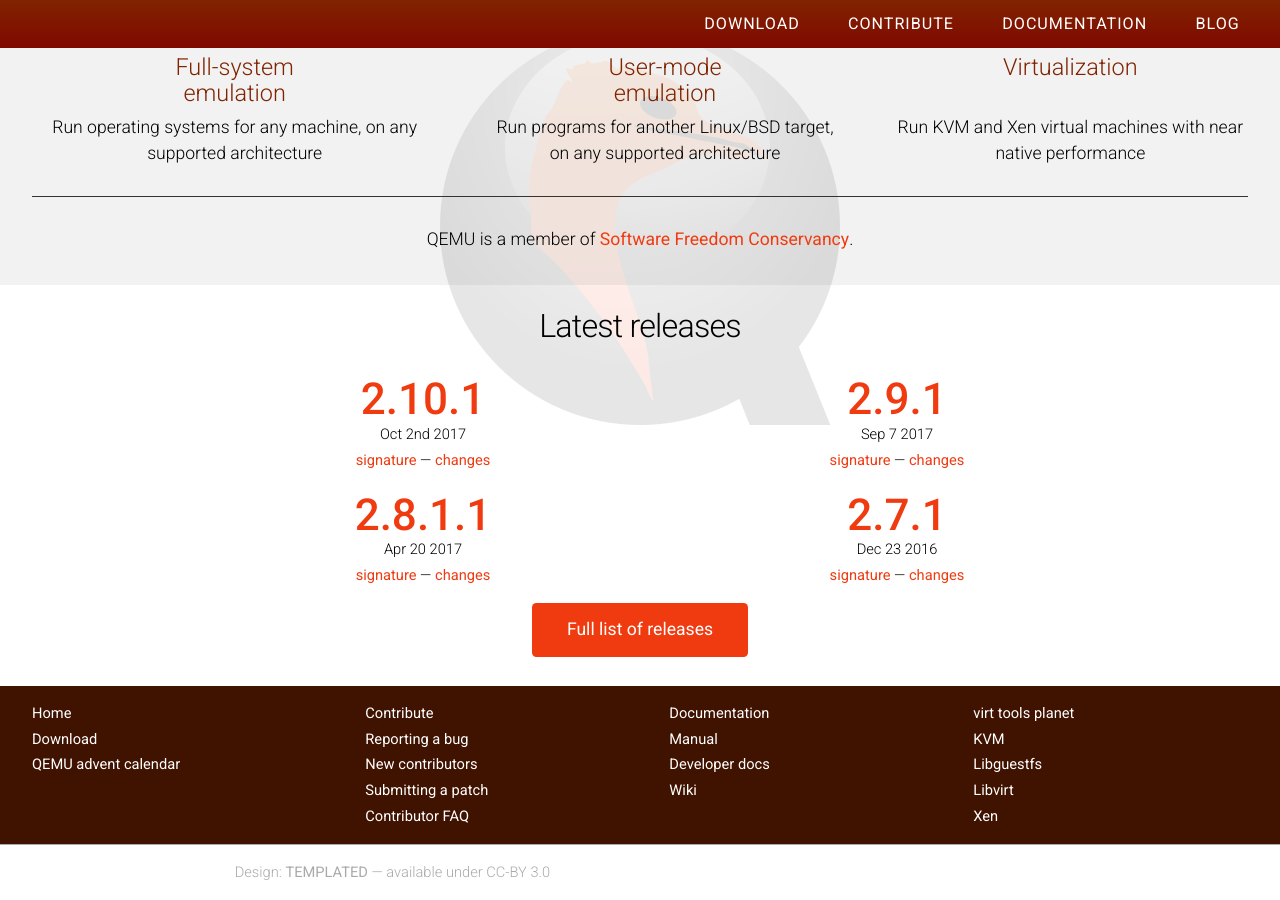
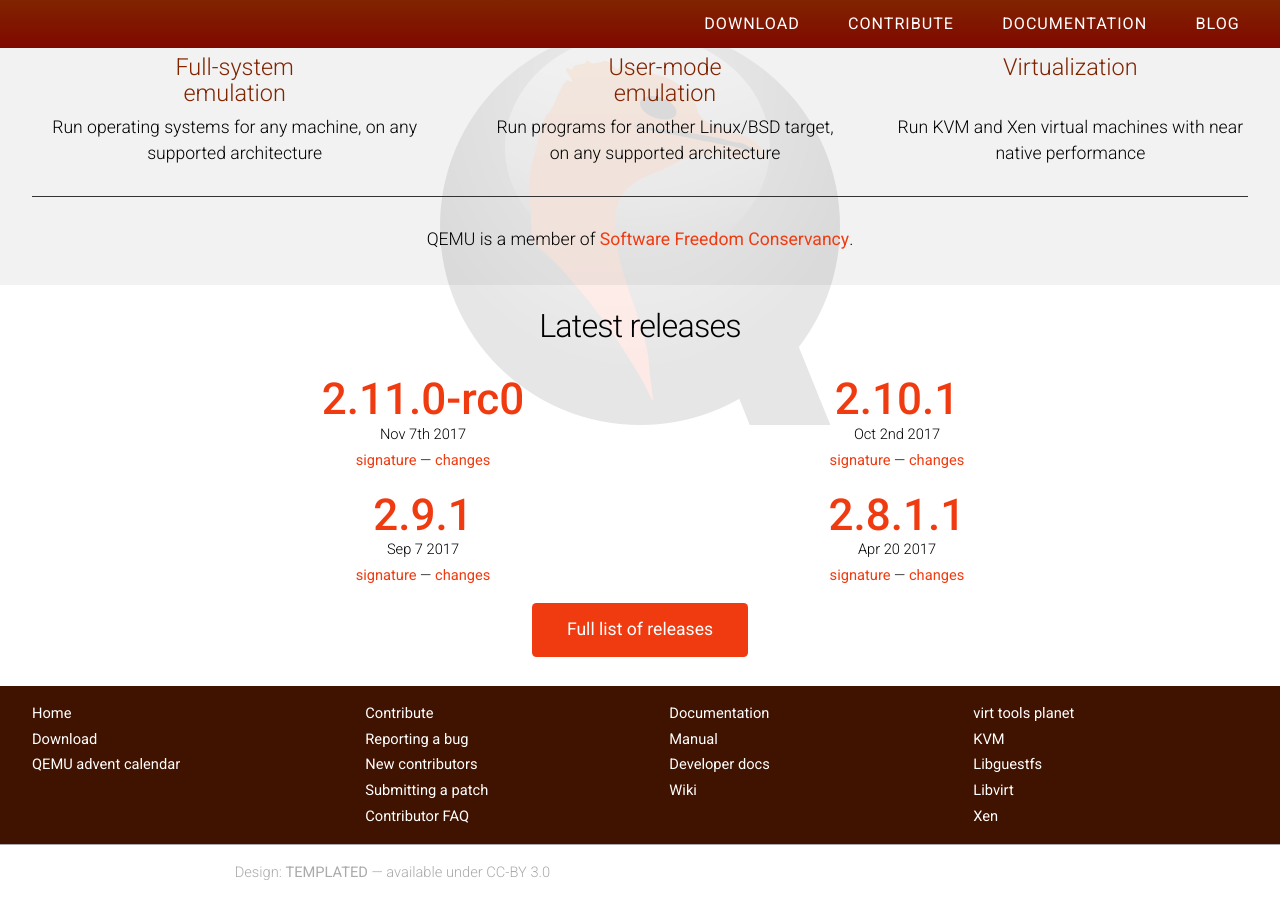
Before and after one commit to qemu/qemu-web, a Jekyll site: the page built from index.html, in a window 1280 px wide and 900 px high, scrolled down 685 px. Built offline with Jekyll 4.4.1, drawn with Linux system fonts in a browser that asks for light colours; nearby versions of some CDN libraries.

Commit message:
add v2.11.0-rc0

```diff
--- a/_data/releases.yml
+++ b/_data/releases.yml
@@ -1,3 +1,6 @@
+- branch: "2.11"
+  patch: 0-rc0
+  date: "Nov 7th 2017"
 - branch: "2.10"
   patch: 1
   date: "Oct 2nd 2017"
```
